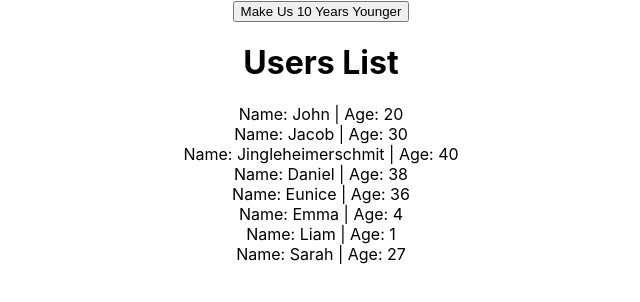
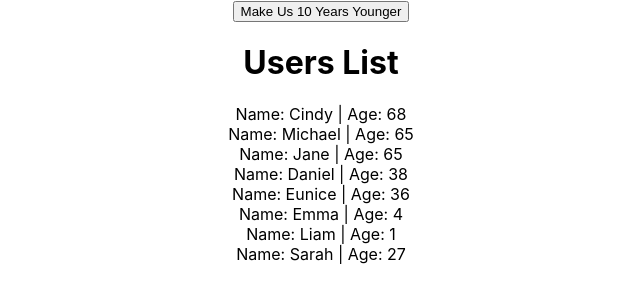
Before and after one commit to codedaniels/techsithreact, a React (Create React App) app: page / in a window 1280 px wide. Shown: the top 302 px of the page, without its empty margins (319-959 px from the left). Built offline with nearby package versions, Linux system fonts and the light colour scheme.

Commit message:
cleaned up

```diff
--- a/src/App.js
+++ b/src/App.js
@@ -1,7 +1,6 @@
 import React, { Component } from 'react';
 import Users from './users/Users';
 import './App.css';
-
 
 class App extends Component {
   render() {
--- a/src/users/Users.js
+++ b/src/users/Users.js
@@ -4,9 +4,9 @@ import User from './User';
 class Users extends Component {
     state = {
         users: [
-            {name:"John", age:20},
-            {name:"Jacob", age:30},
-            {name:"Jingleheimerschmit", age:40},
+            {name:"Cindy", age:68},
+            {name:"Michael", age:65},
+            {name:"Jane", age:65},
             {name:"Daniel", age:38},
             {name:"Eunice", age:36},
             {name:"Emma", age:4},
```
